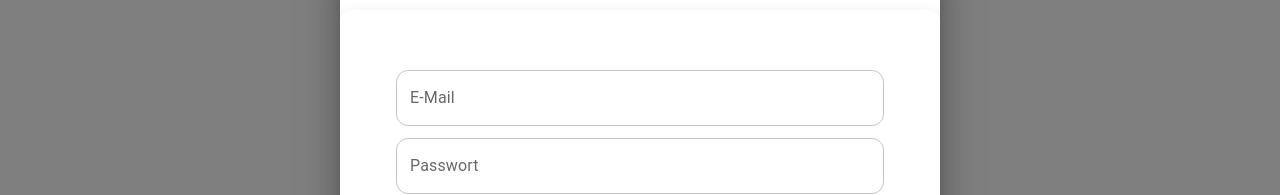
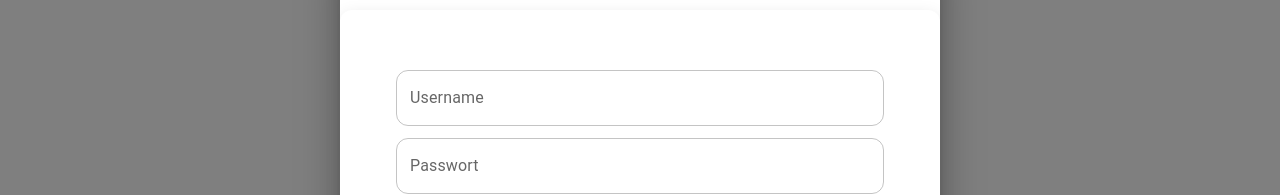
Before and after one commit to alisagan/buch-app-frontend, a React (Vite) app: page /suchen in a window 1280 px wide. Both pictures are taken after a click on the button 1198 px from the left and 64 px from the top of the page. Shown: the part 276-471 px from the top of the page. Built offline with nearby package versions, Linux system fonts and the light colour scheme.

Commit message:
Ändere das Label des E-Mail-Feldes in "Username" und passe den Typ auf "text" an

```diff
--- a/src/components/NavBar.tsx
+++ b/src/components/NavBar.tsx
@@ -211,8 +211,8 @@ export default function NavBar({ isLoggedIn, onLogin, onLogout }: NavBarProps) {
           <DialogContent>
             <TextField
               margin="dense"
-              label="E-Mail"
-              type="email"
+              label="Username"
+              type="text"
               fullWidth
               value={email}
               onChange={(e) => setEmail(e.target.value)}
```
